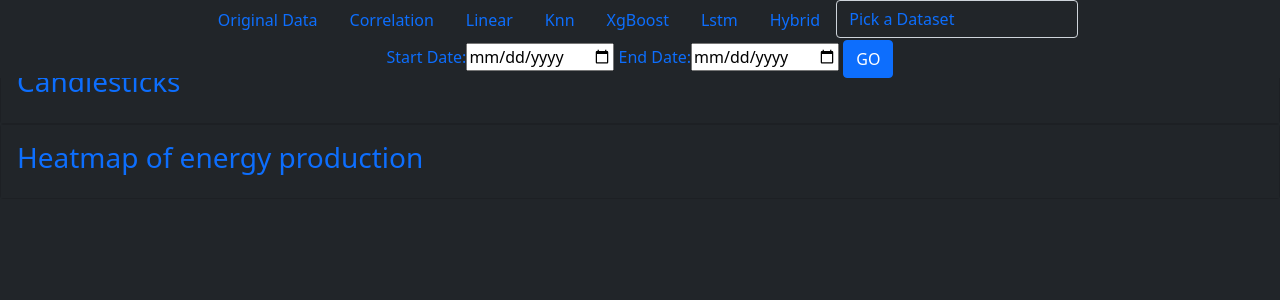
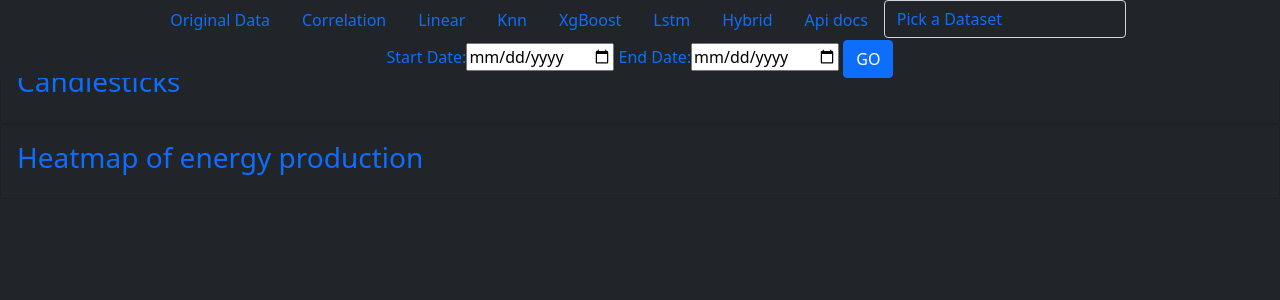
Before and after one commit to ThanosPourikis/Thesis, a Flask app: template templates/home.jinja in a window 1280 px wide. Shown: the top 300 px of the page. Run offline with Flask 2, Linux system fonts and the light colour scheme; the template is opened without the code that fills it, so the values that code supplies are empty; some libraries are stand-ins or nearby versions.

Commit message:
Added API docs link

```diff
--- a/templates/navbar.jinja
+++ b/templates/navbar.jinja
@@ -6,6 +6,7 @@
 	<a class="nav-link" href="/XgbModel/{{dataset}}">XgBoost</a>
 	<a class="nav-link" href="/Lstm/{{dataset}}">Lstm</a>
 	<a class="nav-link" href="/Hybrid/{{dataset}}">Hybrid</a>
+	<a class="nav-link" href="/Api">Api docs</a>
 <div class="form-group">
   <select class="form-control bg-dark text-primary" name="" id="" onChange="window.location.href=this.value">
 	<option value="">Pick a Dataset</option>
```
